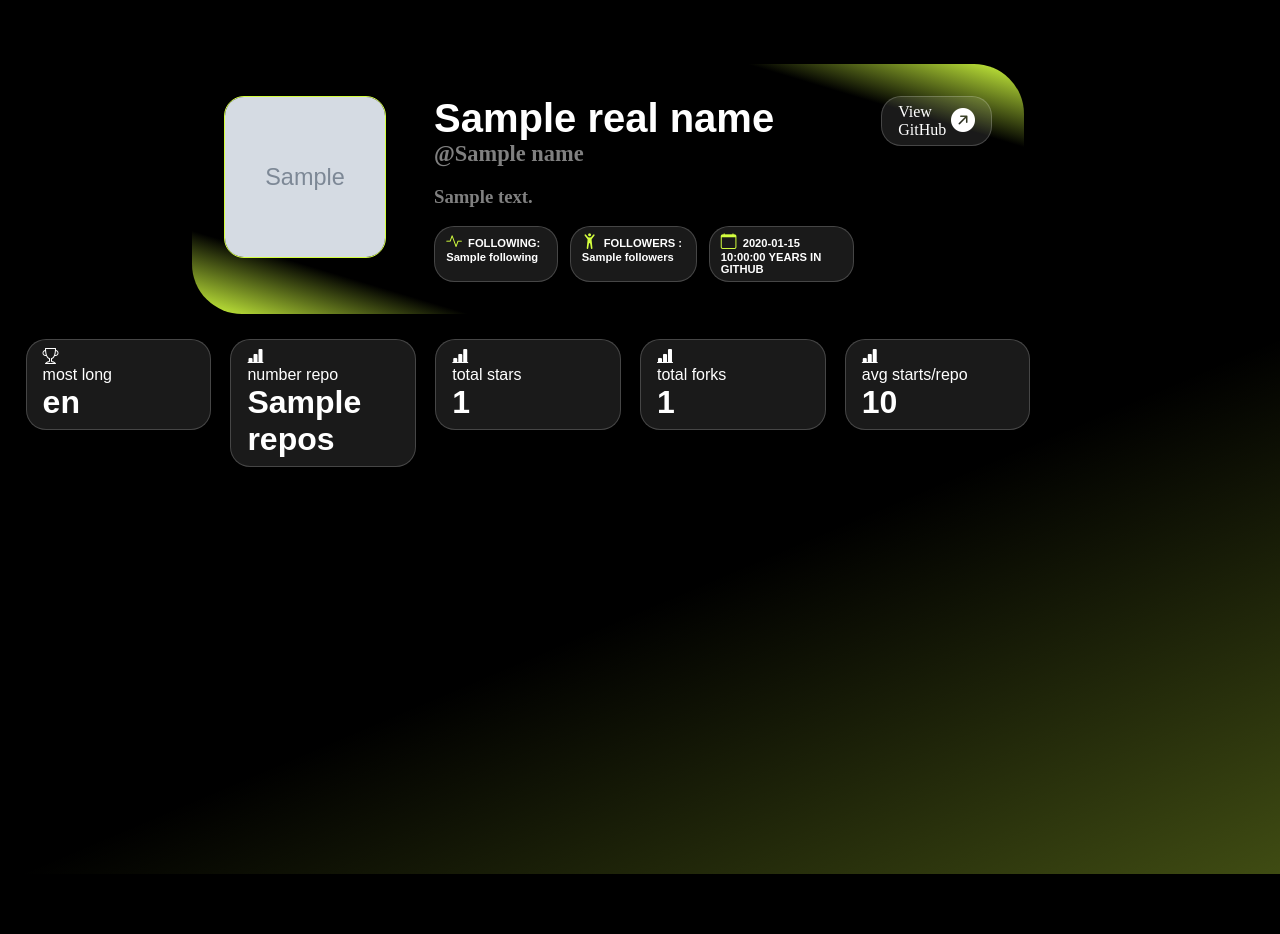
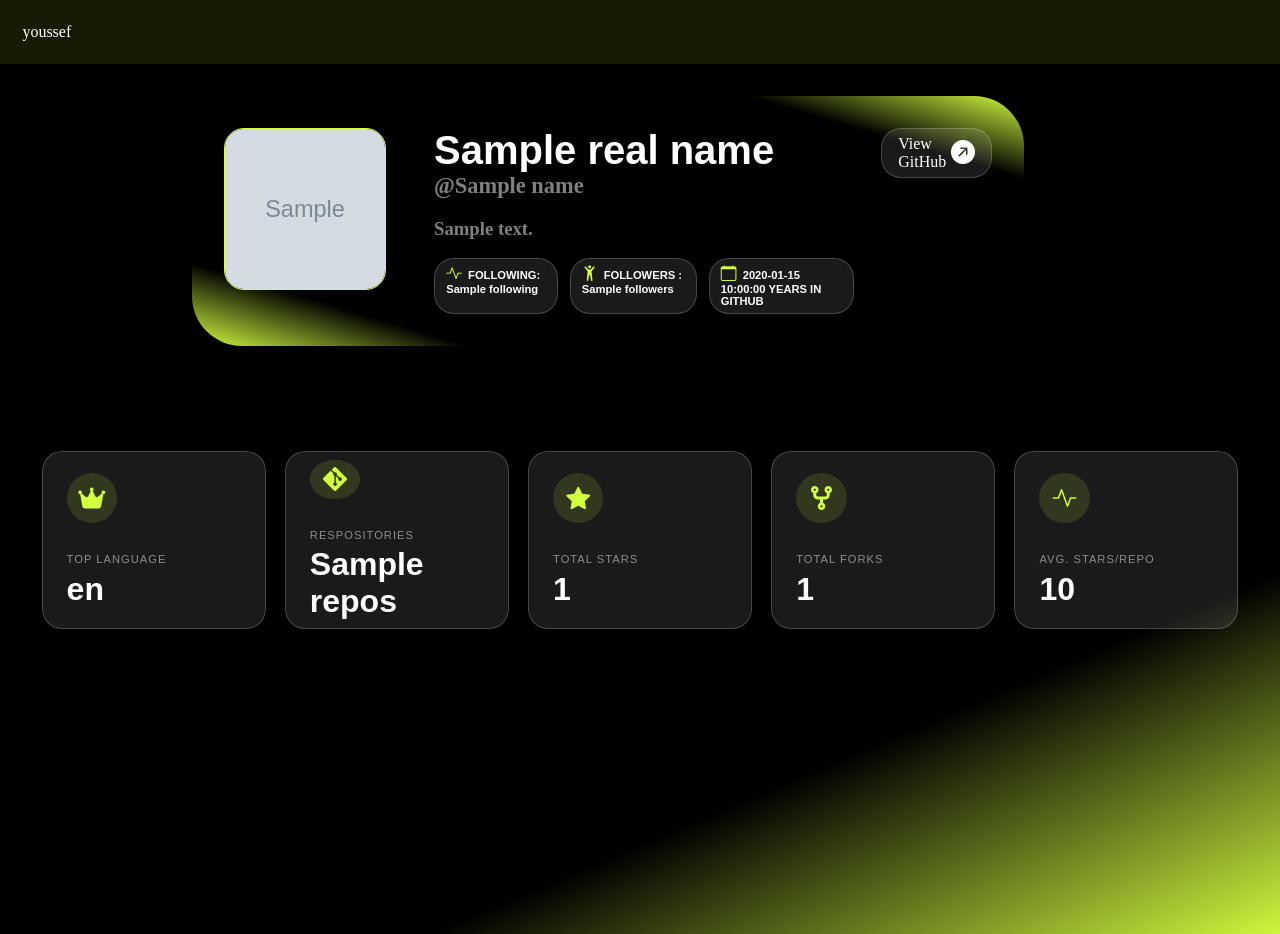
Before and after one commit to Jo-Osama38/GitHub-Analyser, a Flask app: template templates/analyze.html in a window 1280 px wide. Run offline with Flask 3, Linux system fonts and the light colour scheme; the template is opened without the code that fills it: most values are stand-ins (such as "Sample title", 1, 10 or a date in 2020); grey boxes marked "Sample" are stand-in pictures.

Commit message:
I have finished the second sections of the anaysis page and improved its styling using CSS i alo added a header to thr page i encountered an issue keeping the header fixed at the top which took up most ot the time but I eventually fonud the solution after a lot of trial and error

```diff
--- a/static/analyses.css
+++ b/static/analyses.css
@@ -11,22 +11,41 @@ body{
 .light{
     display: flex;
     justify-self: self-end;
-    align-self: self-start;
+    align-self: self-end;
     position: fixed;
     z-index: 9999;
-    background: linear-gradient(to bottom right,rgba(0, 0, 0, 0),rgba(0, 0, 0, 0),#d5ff3f4d);
+    background: linear-gradient(to bottom right,rgba(0, 0, 0, 0),rgba(0, 0, 0, 0),rgba(0, 0, 0, 0),#d5ff3ff7);
     width: 100%;
     height: 34em;
+    pointer-events: none;
+    inset: 0;
+    z-index:-1;
+}
+header{
+    position:fixed;
+    top:0;
+    left:0;
+    width:100%;
+    height:4em;
+    display:flex;
+    align-items:center;
+    padding:0 1.4em;
+    background:#d5ff3f1b;
+    z-index:999;
+    box-sizing: border-box;
+}
+#section1{
+    margin-top: 6em;
 }
 .part1{
     display: flex;
     width: 60%;
     height: 100%;
     margin-left:15%;
-    margin-top: 5%;
     padding: 2em;
     background: linear-gradient(to bottom left,#d4ff3f,black,black,black,black,black,#d4ff3f);
     border-radius: 50px;
+
 
 }
 img{
@@ -109,20 +128,48 @@ img{
 
 .cards_basic_info{
     display:flex;
-    width: 80%;
-    height: 60% ;
+    width: 95%;
+    height: 15em ;
     padding: 1em;
+    justify-self: center;
+    margin-top: 5em;
+
 }
 .card_basic{
     margin: 0.6em;
     border: 1px solid rgba(255, 255, 255, 0.192);
     background-color: rgba(255, 255, 255, 0.10);
     width: 20%;
-    height: 40%;
-    padding: 0.5em;
-    padding-left: 1em;
+    height: 60%;
+    padding: 1em 1.5em;
     border-radius: 20px;
     position: relative;
     font-family: Arial, Helvetica, sans-serif;
     transition: 1s ease;
+    display: flex;
+    flex-direction: column;
+    justify-content: center;
 }
+.card_basic i{
+    color: #d4ff3f;
+    background-color:#d5ff3f20;
+    font-size: 1.5em;
+    padding: 0.3em;
+    border-radius: 50%;
+    width: 1.5em;
+    height: 1.5em;
+    display: flex;
+    justify-content: center;
+    align-items: center;
+}
+.card_basic p{
+    opacity: 0.5;
+    font-size: 0.7em;
+    letter-spacing: 1px;
+    margin-top: 2.7em;
+    margin-bottom: 0.5em;
+}
+
+.card_basic:hover{
+    border-color: #d4ff3f;
+}
--- a/templates/analyze.html
+++ b/templates/analyze.html
@@ -3,13 +3,19 @@
 <html lang="en">
 <head>
     <meta charset="UTF-8">
+        <link rel="stylesheet" href="https://cdnjs.cloudflare.com/ajax/libs/font-awesome/6.5.1/css/all.min.css">
+
         <link rel="stylesheet" href="https://cdn.jsdelivr.net/npm/bootstrap-icons@1.11.3/font/bootstrap-icons.min.css">
     <meta name="viewport" content="width=device-width, initial-scale=1.0">
     <link rel="stylesheet" href="{{ url_for('static',filename= 'analyses.css') }}">
     <title>Analyze</title>
 </head>
 <body>
+                    <header>
+                        youssef
+                </header>
         <section id="section1">
+
             <div class="part1">
                 <img src="{{url_img}}" >
                 <div class="difenation">
@@ -38,41 +44,42 @@
         <div class="cards_basic_info">
                 {% if most_lang %}
                     <div class="card_basic">
-                        <i class="bi bi-trophy"></i>
-                        <p>most long</p>
+                        <i class="fa-solid fa-crown"></i>
+                        <p>TOP LANGUAGE</p>
                         <h1>{{most_lang}}</h1>
                     </div>
                 {%else%}
                     <div class="card_basic">
-                        <i class="bi bi-trophy"></i>
-                        <p>most long</p>
+                        <i class="fa-solid fa-crown"></i>
+                        <p>TOP LANGUAGE</p>
                         <h1>you dont have any language</h1>
                     </div>
                 {%endif%}
 
                 <div class="card_basic">
-                    <i class="bi bi-bar-chart-line-fill"></i>
-                    <p>number repo</p>
+                    <i class="bi bi-git"></i>
+                    <p>RESPOSITORIES</p>
                     <h1>{{repos}}</h1>
                 </div>
                 <div class="card_basic">
-                    <i class="bi bi-bar-chart-line-fill"></i>
-                    <p>total stars</p>
+                    <i class="bi bi-star-fill"></i>
+                    <p>TOTAL STARS</p>
                     <h1>{{total_stars}}</h1>
 
                 </div>
                 <div class="card_basic">
-                    <i class="bi bi-bar-chart-line-fill"></i>
-                    <p>total forks</p>
+                    <i class="fa-solid fa-code-fork"></i>
+                    <p>TOTAL FORKS</p>
                     <h1>{{total_forks}}</h1>
 
                 </div>
                 <div class="card_basic">
-                    <i class="bi bi-bar-chart-line-fill"></i>
-                    <p>avg starts/repo</p>
+                    <i class="bi bi-activity"></i>
+                    <p>AVG. STARS/REPO</p>
                     <h1>{{avg}}</h1>
 
                 </div>
+        </div>
 
 
 <!--
```
